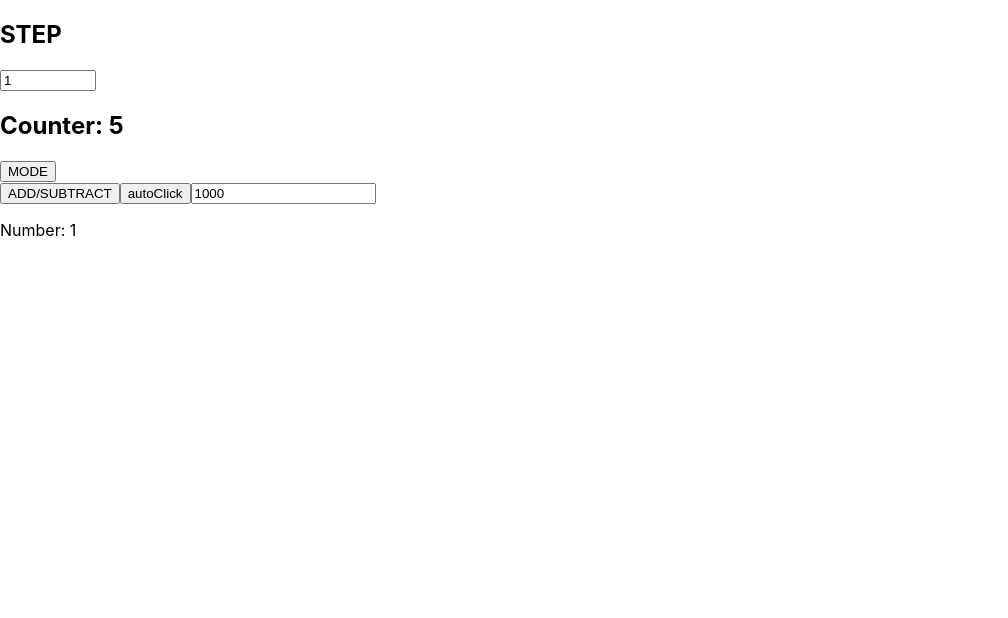
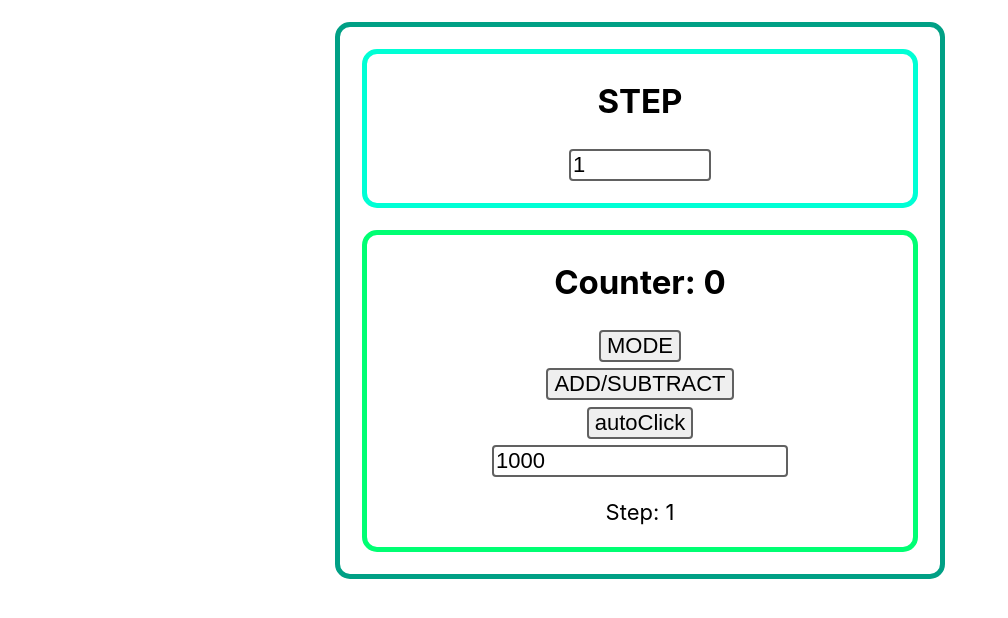
Before and after one commit to JaneTyrant/react-counter, a React (Create React App) app: page / in a window 1280 px wide. Shown: the top 618 px of the page, without its empty margins (0-1008 px from the left). Built offline with nearby package versions, Linux system fonts and the light colour scheme.

Commit message:
Add section & article styles

```diff
--- /dev/null
+++ b/src/components/Count/CountArticle/CountArticle.module.css
@@ -0,0 +1,14 @@
+.article {
+    border: 5px solid rgb(0, 255, 115);
+    border-radius: 15px;
+    margin: 1rem;
+}
+
+.input {
+    display: block;
+    margin: .3rem auto;
+    border: 2px solid rgb(97, 97, 97);
+    border-radius: 4px;
+
+    font-size: 1rem;
+}
--- a/src/components/Count/CountArticle/index.js
+++ b/src/components/Count/CountArticle/index.js
@@ -1,4 +1,5 @@
 import React, { Component } from "react";
+import styles from "./CountArticle.module.css";
 
 class CountArticle extends Component {
   constructor(props) {
@@ -21,6 +22,7 @@ class CountArticle extends Component {
     this.setState((state) => {
       const { count } = state;
       const { number } = this.props;
+      console.log(this.intervalId)
       return { count: isAdded ? count + number : count - number };
     });
   };
@@ -34,22 +36,21 @@ class CountArticle extends Component {
     const valueToNumber = Number(value);
     this.setState({ time: valueToNumber });
   };
-  componentDidMount(){
-    this.autoClick();
-  }
+  // componentDidMount() {
+  //   this.autoClick();
+  // }
   render() {
     const { count, time } = this.state;
     const { number } = this.props;
-    console.log(count);
     return (
       <>
-        <article>
+        <article className={styles.article}>
           <h2>Counter: {count}</h2>
-          <button onClick={this.mode}>MODE</button>
-          <br></br>
-          <button onClick={this.changeNumber}>ADD/SUBTRACT</button>
-          <button onClick={this.autoClick}>autoClick</button>
+          <button className={styles.input} onClick={this.mode}>MODE</button>
+          <button className={styles.input} onClick={this.changeNumber}>ADD/SUBTRACT</button>
+          <button className={styles.input} onClick={this.autoClick}>autoClick</button>
           <input
+            className={styles.input}
             name="time"
             onChange={this.handlerInput}
             value={time}
@@ -57,7 +58,7 @@ class CountArticle extends Component {
             step="500"
             min="500"
           />
-          <p>Number: {number}</p>
+          <p>Step: {number}</p>
         </article>
       </>
     );
--- /dev/null
+++ b/src/components/Count/CountSection/CountSection.module.css
@@ -0,0 +1,35 @@
+:root {
+    font-size: 22px;
+}
+
+.count-section {
+    min-width: 300px;
+    max-width: 600px;
+    border: 5px solid rgb(0, 160, 133);
+    margin: auto;
+    margin-top: 1rem;
+
+    text-align: center;
+}
+
+.count-section,
+.step-article {
+    border-radius: 15px;
+}
+
+.step {
+    text-transform: uppercase;
+}
+
+.step-article {
+    border: 5px solid rgb(0, 255, 213);
+    margin: 1rem;
+}
+
+.step-input {
+    border: 2px solid rgb(97, 97, 97);
+    border-radius: 4px;
+    margin-bottom: 1rem;
+
+    font-size: 1rem;
+}
--- a/src/components/Count/CountSection/index.js
+++ b/src/components/Count/CountSection/index.js
@@ -1,5 +1,6 @@
 import React, { Component } from "react";
 import CountArticle from "../CountArticle";
+import styles from "./CountSection.module.css";
 
 class CountSection extends Component {
   constructor(props) {
@@ -18,10 +19,11 @@ class CountSection extends Component {
     const { number } = this.state;
     return (
       <>
-        <section>
-          <article>
-            <h2>STEP</h2>
+        <section className={styles['count-section']}>
+          <article className={styles['step-article']}>
+            <h2 className={styles.step}>step</h2>
             <input
+              className={styles['step-input']}
               name="number"
               onChange={this.handlerInput}
               value={number}
```
